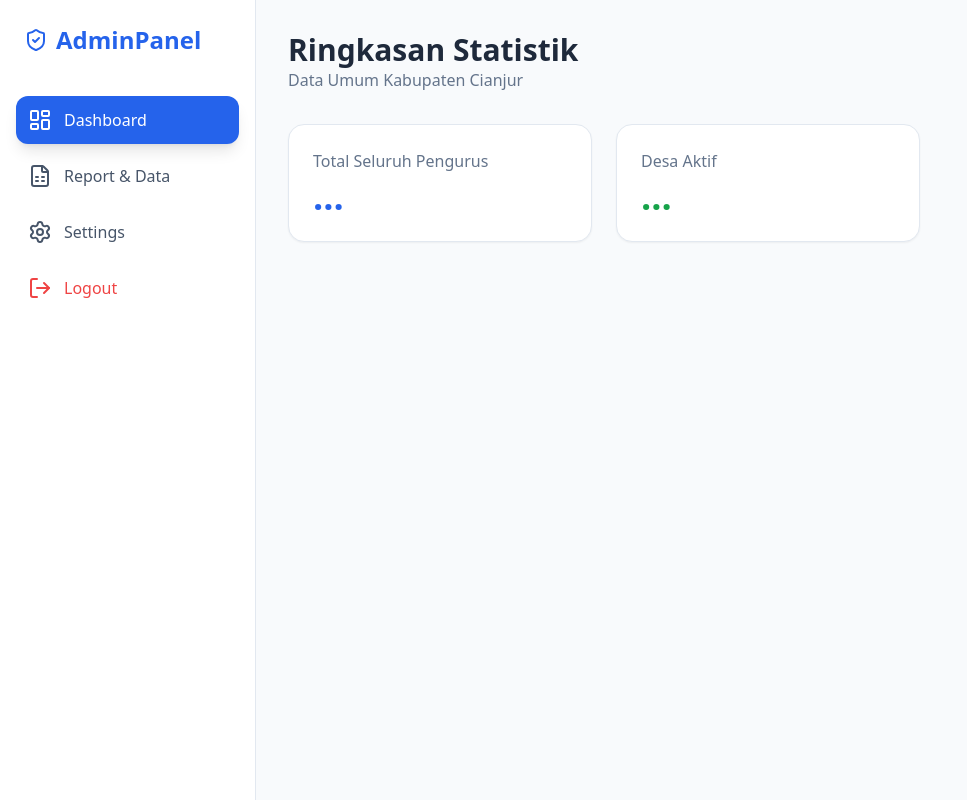
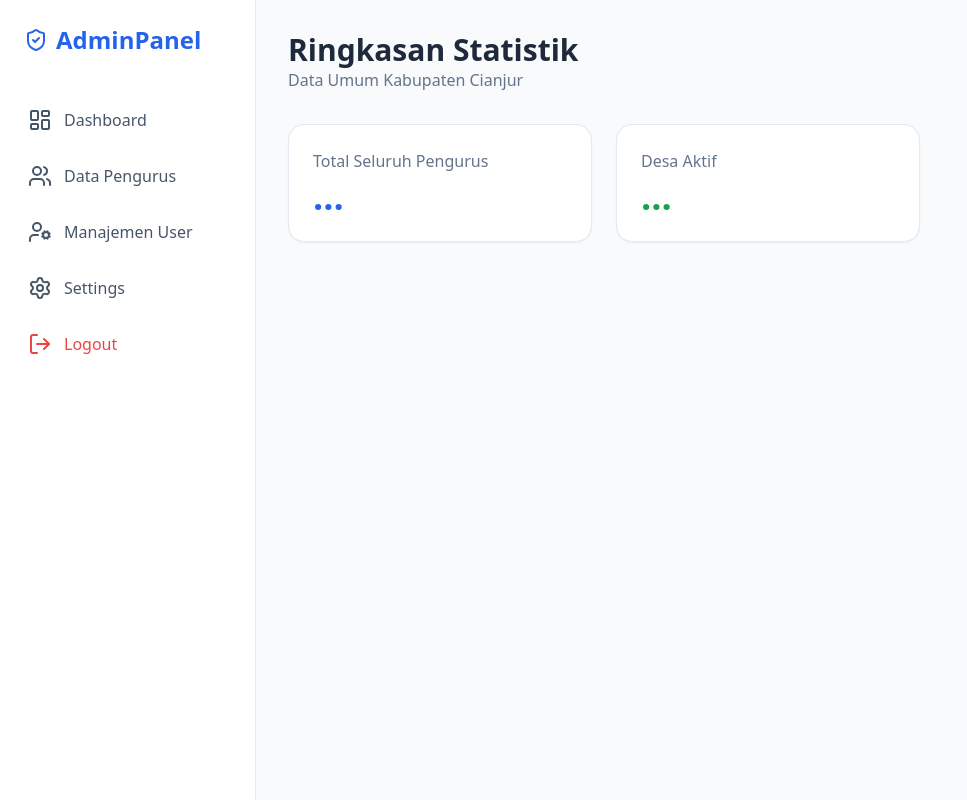
Before and after one commit to ppcianjur/perindocianjur, a website: page public/admin/dashboard.html in a window 1280 px wide. Shown: the whole page, without its empty margins (0-967 px from the left). Drawn offline with nearby package versions, Linux system fonts and the light colour scheme; no server answers; sample sign-in values are in the browser's storage.

Commit message:
Update dashboard.html

```diff
--- a/public/admin/dashboard.html
+++ b/public/admin/dashboard.html
@@ -10,11 +10,22 @@
     <aside class="fixed inset-y-0 left-0 z-50 w-64 bg-white border-r border-slate-200 hidden lg:block">
         <div class="p-6 text-2xl font-bold text-blue-600 flex items-center gap-2"><i data-lucide="shield-check"></i> AdminPanel</div>
         <nav class="mt-4 px-4 space-y-2">
-            <a href="/admin/dashboard.html" class="flex items-center gap-3 p-3 rounded-xl bg-blue-600 text-white shadow-lg"><i data-lucide="layout-dashboard"></i> Dashboard</a>
-            <a href="/admin/report.html" class="flex items-center gap-3 p-3 rounded-xl text-slate-600 hover:bg-blue-50"><i data-lucide="file-spreadsheet"></i> Report & Data</a>
-            <a href="/admin/settings.html" class="flex items-center gap-3 p-3 rounded-xl text-slate-600 hover:bg-blue-50"><i data-lucide="settings"></i> Settings</a>
-            <button onclick="logout()" class="w-full flex items-center gap-3 p-3 text-red-500 hover:bg-red-50 rounded-xl mt-10"><i data-lucide="log-out"></i> Logout</button>
-        </nav>
+    <a href="/admin/dashboard.html" class="flex items-center gap-3 p-3 rounded-xl hover:bg-blue-50 text-slate-600">
+        <i data-lucide="layout-dashboard"></i> Dashboard
+    </a>
+    <a href="/admin/pengurus.html" class="flex items-center gap-3 p-3 rounded-xl hover:bg-blue-50 text-slate-600">
+        <i data-lucide="users"></i> Data Pengurus
+    </a>
+    <a href="/admin/users.html" class="flex items-center gap-3 p-3 rounded-xl hover:bg-blue-50 text-slate-600">
+        <i data-lucide="user-cog"></i> Manajemen User
+    </a>
+    <a href="/admin/settings.html" class="flex items-center gap-3 p-3 rounded-xl hover:bg-blue-50 text-slate-600">
+        <i data-lucide="settings"></i> Settings
+    </a>
+    <button onclick="logout()" class="w-full flex items-center gap-3 p-3 text-red-500 hover:bg-red-50 rounded-xl mt-10">
+        <i data-lucide="log-out"></i> Logout
+    </button>
+    </nav>
     </aside>
 
     <main class="p-8">
```
